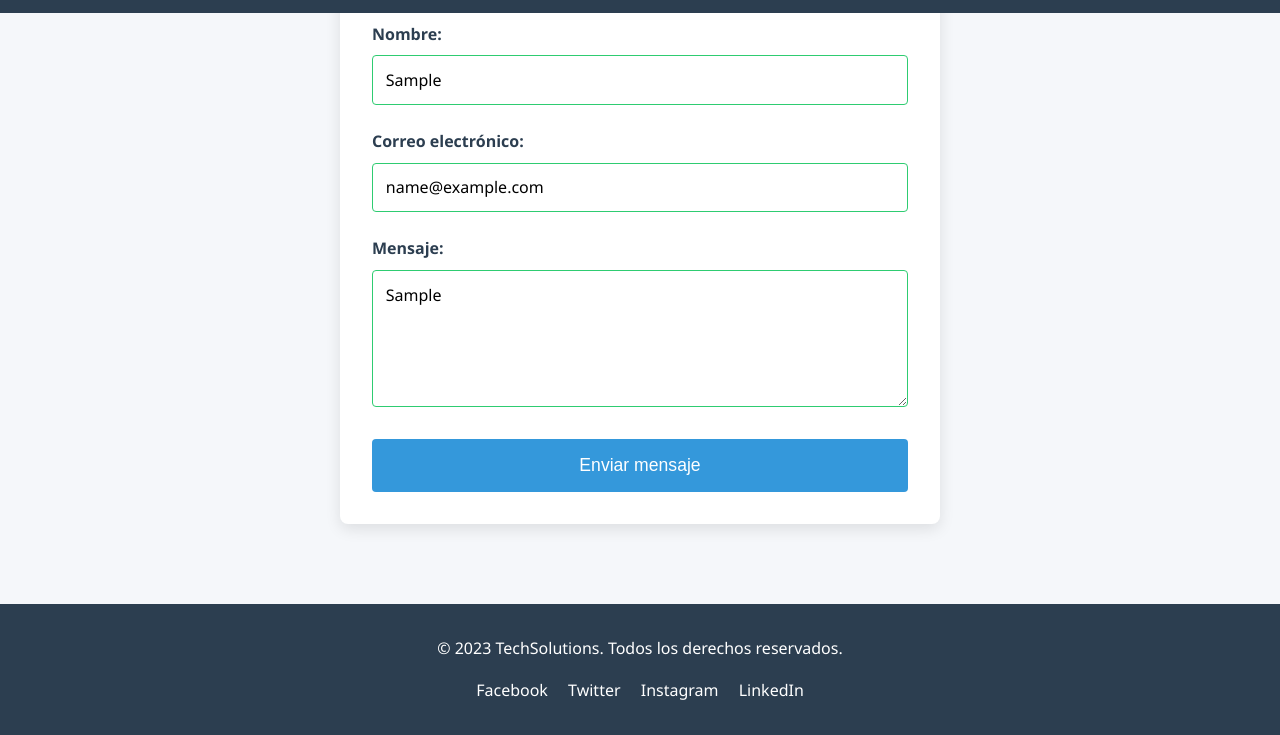
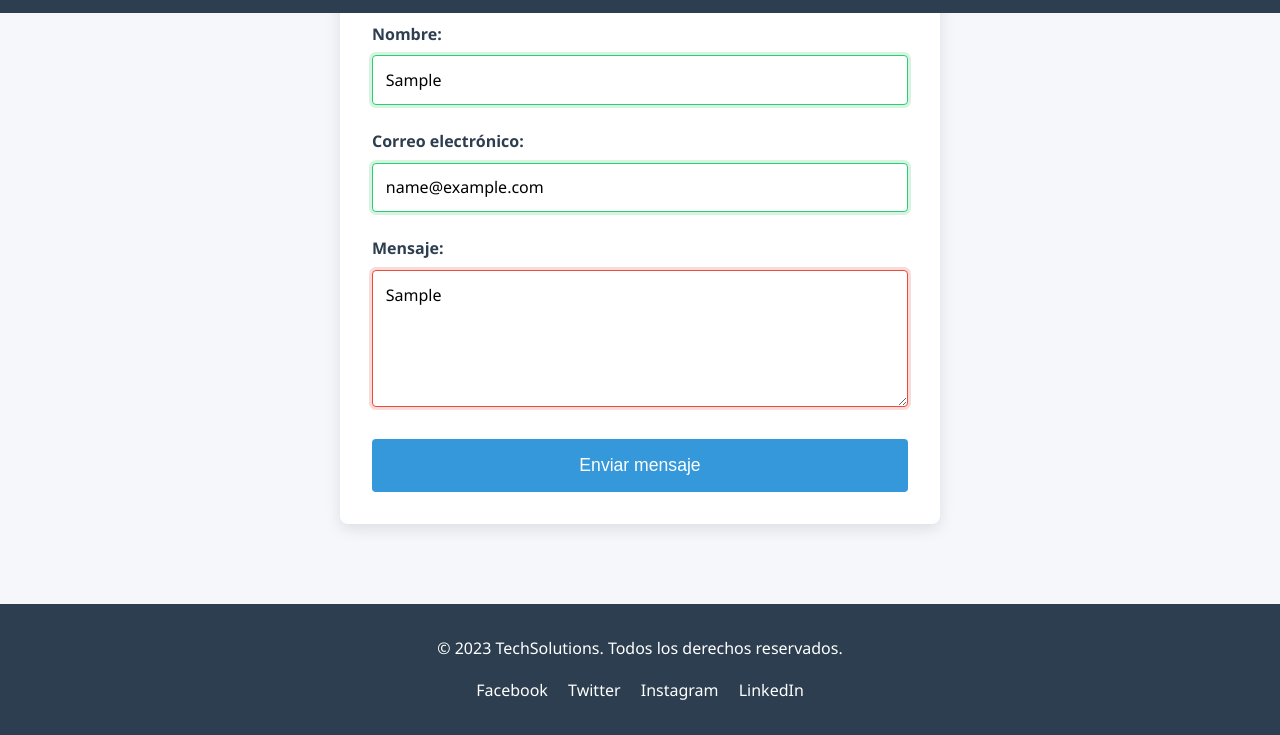
Before and after one commit to Baquero5/LANDING-PAGE-TechSolutions, a plain HTML site: page index.html in a window 1280 px wide. Both pictures are taken after typing "Sample", "name@example.com", "Sample" into the empty fields and a click on the button "Enviar mensaje". Shown: the part 1790-2525 px from the top of the page. Drawn offline with Linux system fonts and the light colour scheme.

Commit message:
validaciones

```diff
--- a/formulario.css
+++ b/formulario.css
@@ -1,6 +1,3 @@
-/* formulario.css */
-
-/* Estilos específicos para el formulario */
 .contacto {
     background-color: #f5f7fa;
 }
@@ -65,14 +62,15 @@
 }
 
 /* Validación de formulario */
-.form-group input:invalid:not(:focus):not(:placeholder-shown),
-.form-group textarea:invalid:not(:focus):not(:placeholder-shown) {
-    border-color: #e74c3c;
+.correcto {
+    border-color: #2ecc71 !important; /* Verde */
+    box-shadow: 0 0 0 3px rgba(46, 204, 113, 0.2);
 }
 
-.form-group input:valid:not(:focus):not(:placeholder-shown),
-.form-group textarea:valid:not(:focus):not(:placeholder-shown) {
-    border-color: #2ecc71;
+.incorrecto {
+    border-color: #e74c3c !important; /* Rojo */
+    box-shadow: 0 0 0 3px rgba(231, 76, 60, 0.2);
+    animation: shake 0.3s ease-in-out;
 }
 
 /* Animaciones para el formulario */
@@ -92,4 +90,5 @@
     #formulario-contacto {
         padding: 1.5rem;
     }
+
 }
```
